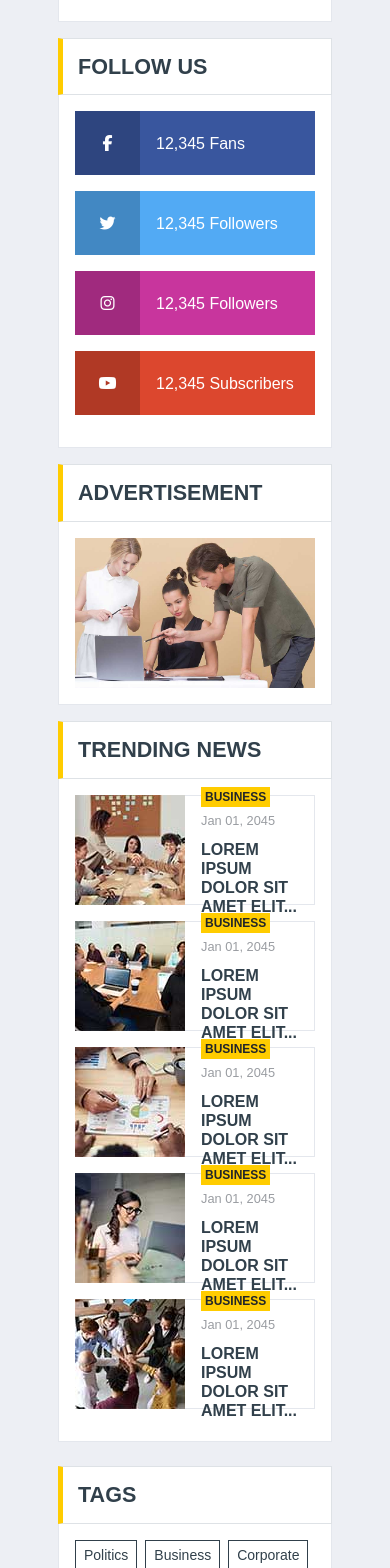
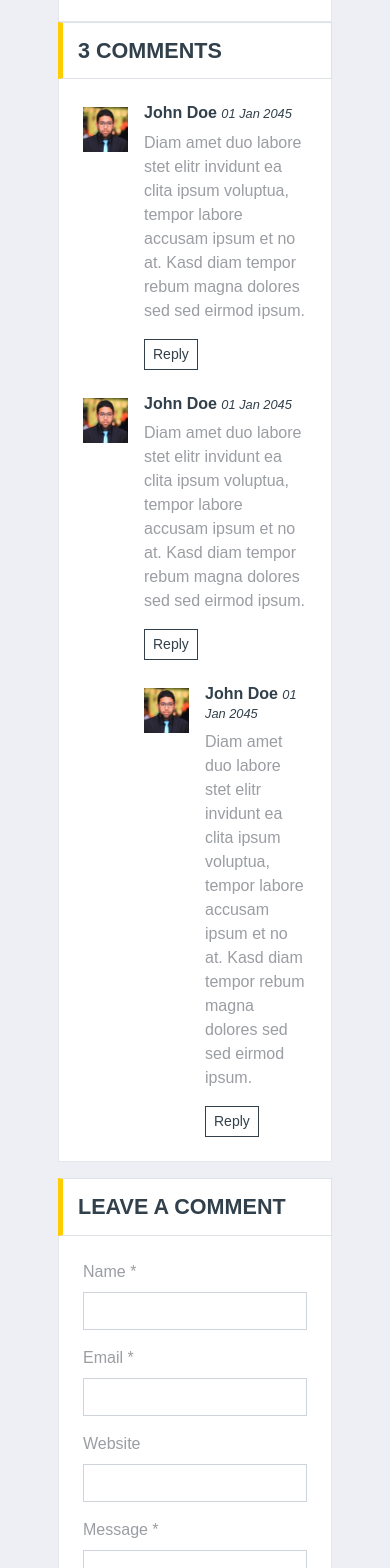
Before and after one commit to mwinamijr/kishamba-media, a React (Create React App) app: page /news-details in a window 390 px wide. Shown: the part 3120-4688 px from the top of the page. Built offline with nearby package versions, Linux system fonts and the light colour scheme.

Commit message:
created comments sction and form for each article

```diff
--- /dev/null
+++ b/src/components/single-news/CommentForm.js
@@ -0,0 +1,93 @@
+import React, { useState } from "react";
+
+const LeaveCommentForm = () => {
+  const [formData, setFormData] = useState({
+    name: "",
+    email: "",
+    website: "",
+    message: "",
+  });
+
+  const handleChange = (e) => {
+    setFormData((prev) => ({
+      ...prev,
+      [e.target.id]: e.target.value,
+    }));
+  };
+
+  const handleSubmit = (e) => {
+    e.preventDefault();
+    // You can send formData to your backend here
+    console.log("Submitted:", formData);
+  };
+
+  return (
+    <div className="mb-3">
+      <div className="section-title mb-0">
+        <h4 className="m-0 text-uppercase font-weight-bold">Leave a comment</h4>
+      </div>
+      <div className="bg-white border border-top-0 p-4">
+        <form onSubmit={handleSubmit}>
+          <div className="form-row">
+            <div className="col-sm-6">
+              <div className="form-group">
+                <label htmlFor="name">Name *</label>
+                <input
+                  type="text"
+                  className="form-control"
+                  id="name"
+                  value={formData.name}
+                  onChange={handleChange}
+                  required
+                />
+              </div>
+            </div>
+            <div className="col-sm-6">
+              <div className="form-group">
+                <label htmlFor="email">Email *</label>
+                <input
+                  type="email"
+                  className="form-control"
+                  id="email"
+                  value={formData.email}
+                  onChange={handleChange}
+                  required
+                />
+              </div>
+            </div>
+          </div>
+          <div className="form-group">
+            <label htmlFor="website">Website</label>
+            <input
+              type="url"
+              className="form-control"
+              id="website"
+              value={formData.website}
+              onChange={handleChange}
+            />
+          </div>
+          <div className="form-group">
+            <label htmlFor="message">Message *</label>
+            <textarea
+              id="message"
+              rows="5"
+              className="form-control"
+              value={formData.message}
+              onChange={handleChange}
+              required
+            ></textarea>
+          </div>
+          <div className="form-group mb-0">
+            <input
+              type="submit"
+              value="Leave a comment"
+              className="btn btn-primary font-weight-semi-bold py-2 px-3"
+            />
+          </div>
+        </form>
+      </div>
+    </div>
+  );
+};
+
+export default LeaveCommentForm;
--- /dev/null
+++ b/src/components/single-news/CommentsSection.js
@@ -0,0 +1,92 @@
+import React from "react";
+import { Link } from "react-router-dom";
+
+const CommentsSection = () => {
+  return (
+    <div className="mb-3">
+      <div className="section-title mb-0">
+        <h4 className="m-0 text-uppercase font-weight-bold">3 Comments</h4>
+      </div>
+      <div className="bg-white border border-top-0 p-4">
+        <div className="media mb-4">
+          <img
+            src="/img/user.jpg"
+            alt="User"
+            className="img-fluid mr-3 mt-1"
+            style={{ width: "45px" }}
+          />
+          <div className="media-body">
+            <h6>
+              <Link className="text-secondary font-weight-bold" to="#">
+                John Doe
+              </Link>{" "}
+              <small>
+                <i>01 Jan 2045</i>
+              </small>
+            </h6>
+            <p>
+              Diam amet duo labore stet elitr invidunt ea clita ipsum voluptua,
+              tempor labore accusam ipsum et no at. Kasd diam tempor rebum magna
+              dolores sed sed eirmod ipsum.
+            </p>
+            <button className="btn btn-sm btn-outline-secondary">Reply</button>
+          </div>
+        </div>
+
+        <div className="media">
+          <img
+            src="/img/user.jpg"
+            alt="User"
+            className="img-fluid mr-3 mt-1"
+            style={{ width: "45px" }}
+          />
+          <div className="media-body">
+            <h6>
+              <Link className="text-secondary font-weight-bold" to="#">
+                John Doe
+              </Link>{" "}
+              <small>
+                <i>01 Jan 2045</i>
+              </small>
+            </h6>
+            <p>
+              Diam amet duo labore stet elitr invidunt ea clita ipsum voluptua,
+              tempor labore accusam ipsum et no at. Kasd diam tempor rebum magna
+              dolores sed sed eirmod ipsum.
+            </p>
+            <button className="btn btn-sm btn-outline-secondary">Reply</button>
+
+            <div className="media mt-4">
+              <img
+                src="/img/user.jpg"
+                alt="User"
+                className="img-fluid mr-3 mt-1"
+                style={{ width: "45px" }}
+              />
+              <div className="media-body">
+                <h6>
+                  <Link className="text-secondary font-weight-bold" to="#">
+                    John Doe
+                  </Link>{" "}
+                  <small>
+                    <i>01 Jan 2045</i>
+                  </small>
+                </h6>
+                <p>
+                  Diam amet duo labore stet elitr invidunt ea clita ipsum
+                  voluptua, tempor labore accusam ipsum et no at. Kasd diam
+                  tempor rebum magna dolores sed sed eirmod ipsum.
+                </p>
+                <button className="btn btn-sm btn-outline-secondary">
+                  Reply
+                </button>
+              </div>
+            </div>
+          </div>
+        </div>
+      </div>
+    </div>
+  );
+};
+
+export default CommentsSection;
--- a/src/components/single-news/NewsArticle.js
+++ b/src/components/single-news/NewsArticle.js
@@ -1,5 +1,7 @@
 import React from "react";
 import { Link } from "react-router-dom";
+import CommentsSection from "./CommentsSection";
+import LeaveCommentForm from "./CommentForm";
 
 const NewsArticle = () => {
   return (
@@ -112,6 +114,8 @@ const NewsArticle = () => {
           </span>
         </div>
       </div>
+      <CommentsSection />
+      <LeaveCommentForm />
     </div>
   );
 };
```
